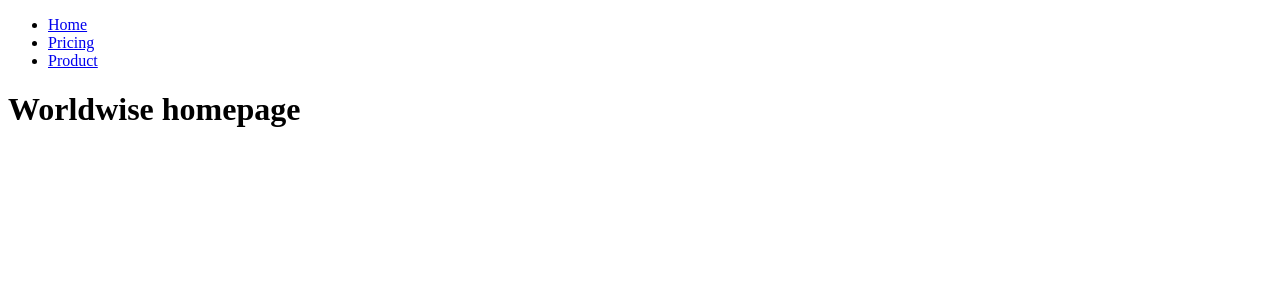
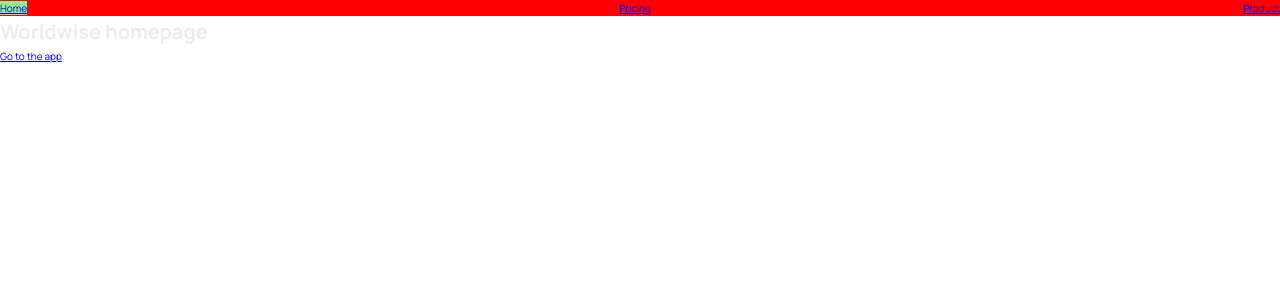
Before and after one commit to abdilatiiif/worldwiseApp, a React (Vite) app: page / in a window 1280 px wide. Shown: the top 300 px of the page. Built offline with nearby package versions, Linux system fonts and the light colour scheme.

Commit message:
css modules intro

```diff
--- a/src/App.jsx
+++ b/src/App.jsx
@@ -3,6 +3,7 @@
 import Pricing from "./pages/Pricing";
 import Homepage from "./pages/Homepage";
 import PageNotFound from "./pages/pageNotFound";
+import AppLayout from "./pages/AppLayout";
 
 function App() {
   return (
@@ -12,6 +13,7 @@
         <Route path="product" element={<Product />} />
         <Route path="pricing" element={<Pricing />} />
         <Route path="*" element={<PageNotFound />} />
+        <Route path="app" element={<AppLayout />} />
       </Routes>
     </BrowserRouter>
   );
--- /dev/null
+++ b/src/components/AppNav.jsx
@@ -0,0 +1,7 @@
+import { nav } from "./AppNav.module.css"; // can destructor the styles object
+
+function AppNav() {
+  return <nav className={nav}>App navigation</nav>;
+}
+
+export default AppNav;
--- /dev/null
+++ b/src/components/AppNav.module.css
@@ -0,0 +1,4 @@
+.nav {
+  background-color: rebeccapurple;
+  color: white;
+}
--- a/src/components/PageNav.jsx
+++ b/src/components/PageNav.jsx
@@ -1,9 +1,10 @@
 import { NavLink } from "react-router-dom";
+import styles from "./PageNav.module.css";
 
 function PageNav() {
   return (
-    <nav>
-      <ul>
+    <nav className={styles.nav}>
+      <ul className={styles.navlinks}>
         <li>
           <NavLink to="/">Home</NavLink>
         </li>
--- /dev/null
+++ b/src/components/PageNav.module.css
@@ -0,0 +1,14 @@
+.nav {
+  background-color: lightgreen;
+}
+
+.navlinks {
+  display: flex;
+  justify-content: space-between;
+  list-style: none;
+  background: red;
+}
+
+.nav :global(.active) {
+  background-color: lightgreen;
+}
--- /dev/null
+++ b/src/index.css
@@ -0,0 +1,78 @@
+/* Taken from getting started guide at: https://leafletjs.com/examples/quick-start/ */
+@import "https://unpkg.com/leaflet@1.7.1/dist/leaflet.css";
+@import "https://fonts.googleapis.com/css2?family=Manrope:wght@400;600;700;800&display=swap";
+
+/* These CSS variables are global, so they are available in all CSS modules */
+:root {
+  --color-brand--1: #ffb545;
+  --color-brand--2: #00c46a;
+
+  --color-dark--0: #242a2e;
+  --color-dark--1: #2d3439;
+  --color-dark--2: #42484d;
+  --color-light--1: #aaa;
+  --color-light--2: #ececec;
+  --color-light--3: #d6dee0;
+}
+
+* {
+  margin: 0;
+  padding: 0;
+  box-sizing: inherit;
+}
+
+html {
+  font-size: 62.5%;
+  box-sizing: border-box;
+}
+
+body {
+  font-family: "Manrope", sans-serif;
+  color: var(--color-light--2);
+  font-weight: 400;
+  line-height: 1.6;
+}
+
+label {
+  font-size: 1.6rem;
+  font-weight: 600;
+}
+
+input,
+textarea {
+  width: 100%;
+  padding: 0.8rem 1.2rem;
+  font-family: inherit;
+  font-size: 1.6rem;
+  border: none;
+  border-radius: 5px;
+  background-color: var(--color-light--3);
+  transition: all 0.2s;
+}
+
+input:focus {
+  outline: none;
+  background-color: #fff;
+}
+
+.cta:link,
+.cta:visited {
+  display: inline-block;
+  background-color: var(--color-brand--2);
+  color: var(--color-dark--1);
+  text-transform: uppercase;
+  text-decoration: none;
+  font-size: 1.6rem;
+  font-weight: 600;
+  padding: 1rem 3rem;
+  border-radius: 5px;
+}
+
+/*
+"importCSSModule": {
+    "prefix": "csm",
+    "scope": "javascript,typescript,javascriptreact",
+    "body": ["import styles from './${TM_FILENAME_BASE}.module.css'"],
+    "description": "Import CSS Module as `styles`"
+  },
+*/
--- a/src/main.jsx
+++ b/src/main.jsx
@@ -1,6 +1,7 @@
 import { StrictMode } from "react";
 import { createRoot } from "react-dom/client";
 import App from "./App.jsx";
+import "./index.css";
 
 createRoot(document.getElementById("root")).render(
   <StrictMode>
--- /dev/null
+++ b/src/pages/AppLayout.jsx
@@ -0,0 +1,12 @@
+import AppNav from "../components/AppNav";
+
+function AppLayout() {
+  return (
+    <div>
+      <AppNav />
+      <p>App</p>
+    </div>
+  );
+}
+
+export default AppLayout;
--- a/src/pages/Homepage.jsx
+++ b/src/pages/Homepage.jsx
@@ -6,6 +6,8 @@
     <div>
       <PageNav />
       <h1>Worldwise homepage</h1>
+
+      <Link to="/app">Go to the app</Link>
     </div>
   );
 }
```
